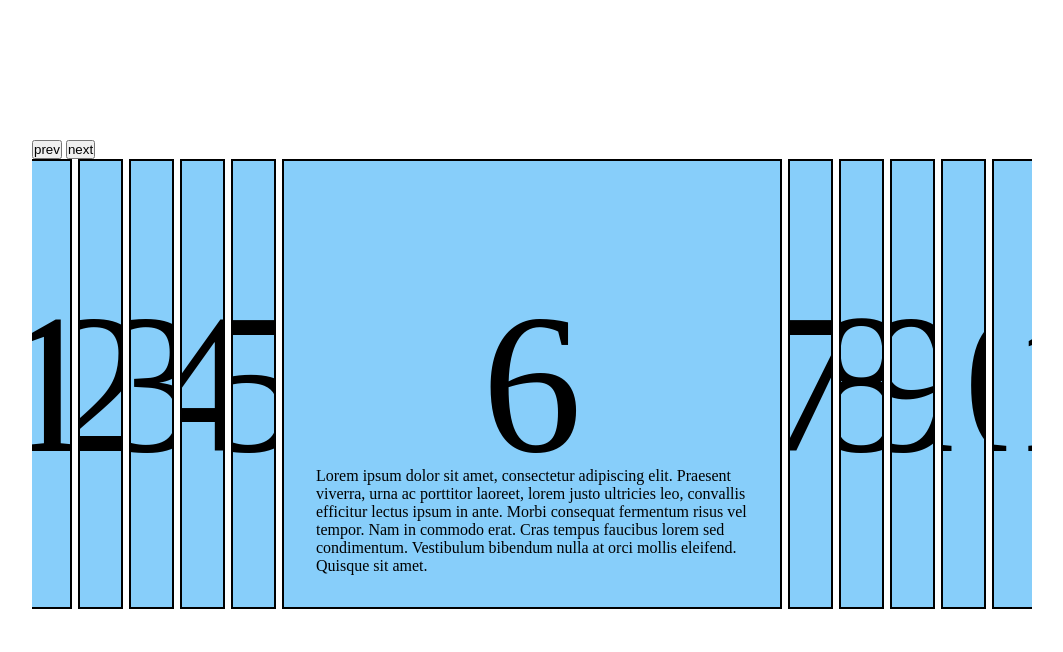
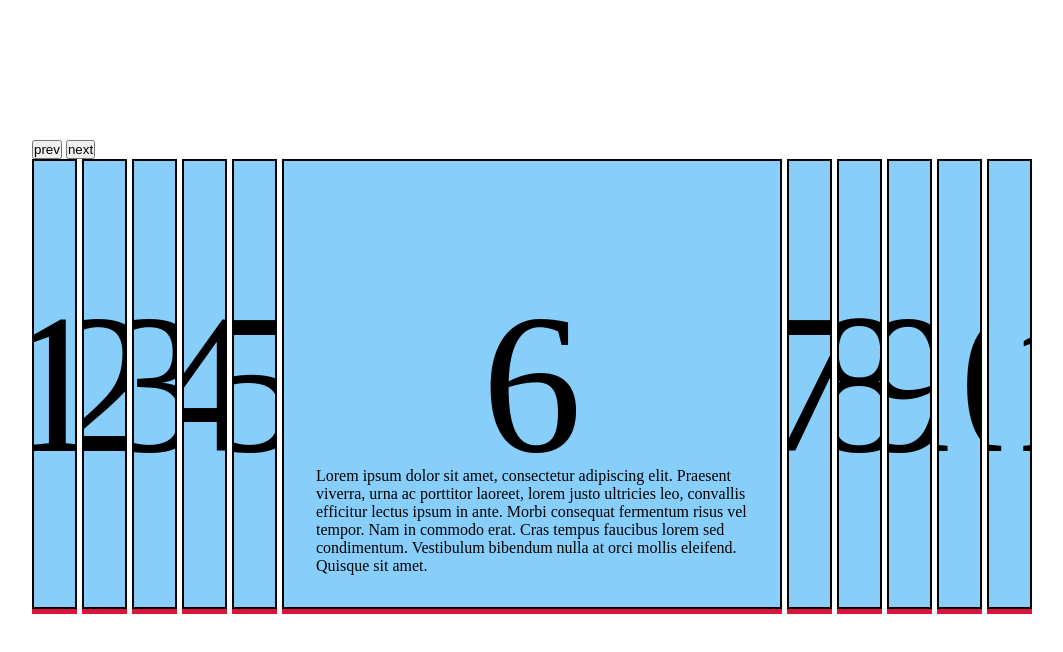
Before and after one commit to KrzysztofLesny/carousel-demo, a plain HTML site: page index.html in a window 1280 px wide. Shown: the whole page, without its empty margins (108-1171 px from the left). Drawn offline with Linux system fonts and the light colour scheme.

Commit message:
general improvements

```diff
--- a/index.html
+++ b/index.html
@@ -81,6 +81,19 @@
                     </div>
                 </div>
             </div>
+            <div class="marker-wrapper">
+                <div class="marker"></div>
+                <div class="marker"></div>
+                <div class="marker"></div>
+                <div class="marker"></div>
+                <div class="marker"></div>
+                <div class="marker center"></div>
+                <div class="marker"></div>
+                <div class="marker"></div>
+                <div class="marker"></div>
+                <div class="marker"></div>
+                <div class="marker"></div>
+            </div>
         </div>
     </div>
 </body>
--- a/index.js
+++ b/index.js
@@ -1,16 +1,12 @@
 document.addEventListener('DOMContentLoaded', () => {
 
+    const root = document.documentElement;
     const centeredSlides = document.querySelectorAll(`.slider-centered-slide`);
     const centeredSlidesWrapper = document.querySelector(`.slider-centered-wrapper`);
     const directionBtns = document.querySelectorAll(`[data-direction]`);
-    let translateDistance = 6;
+    let translateDistance;
     let traveledDistance = 0;
     let activeSlide;
-
-    const getTranslateDistance = () => {
-        translateDistance += centeredSlides[0].offsetWidth;
-    }
-    getTranslateDistance();
 
     const getSlidesArray = () => {
         return [...document.querySelectorAll(`.slider-centered-slide`)];
@@ -26,34 +22,50 @@ document.addEventListener('DOMContentLoaded', () => {
         if (direction === 'next') {
             newSlide = slidesArray[2].cloneNode(true);
             centeredSlidesWrapper.appendChild(newSlide);
-            centeredSlidesWrapper.removeChild(centeredSlidesWrapper.firstElementChild);
         } else {
             newSlide = slidesArray[10].cloneNode(true);
             centeredSlidesWrapper.insertBefore(newSlide, centeredSlidesWrapper.children[0]);
+        }
+    }
+    const removeExcessSlide = (direction) => {
+        if (direction === 'next') {
+            centeredSlidesWrapper.removeChild(centeredSlidesWrapper.firstElementChild);
+        } else {
             centeredSlidesWrapper.removeChild(centeredSlidesWrapper.lastElementChild);
         }
-        traveledDistance = 0;
-        centeredSlidesWrapper.style.setProperty('--translateDistance', `${traveledDistance}px`);
-        const timeout = setTimeout(() => {
-            //centeredSlidesWrapper.style.setProperty('--translateDistance', `${traveledDistance}px`);
-        }, 500);
     }
     const handleSlideChange = (direction) => {
         let newActiveSlide
         if (direction === 'next') {
             newActiveSlide = activeSlide.nextElementSibling;
             traveledDistance -= translateDistance;
+            root.style.setProperty('--transformOrigin', `right`);
         } else {
             newActiveSlide = activeSlide.previousElementSibling
             traveledDistance += translateDistance
+            root.style.setProperty('--transformOrigin', `left`);
         }
-        toggleSlideActiveClass(newActiveSlide)
-        centeredSlidesWrapper.style.setProperty('--translateDistance', `${traveledDistance}px`);
+        //root.style.setProperty('--translateDistance', `${traveledDistance}px`);
+        addNewSideSlides(direction);
+        toggleSlideActiveClass(newActiveSlide);
+        //const removeExcessSlideDelay = setTimeout(() => {
+            //traveledDistance = 0;
+            //root.style.setProperty('--translateDistance', `${traveledDistance}px`);
+        //}, 250);
+        removeExcessSlide(direction);
+        traveledDistance = 0;
+        root.style.setProperty('--translateDistance', `${traveledDistance}px`);
         activeSlide = newActiveSlide;
-        addNewSideSlides(direction);
     }
     // INIT
     const init = () => {
+        let wrapperWidth = centeredSlidesWrapper.offsetWidth
+        root.style.setProperty('--slidesGap', `${wrapperWidth*0.005}px`);
+        root.style.setProperty('--slideWidth', `${wrapperWidth*0.045}px`);
+        root.style.setProperty('--slideMinWidth', `${wrapperWidth*0.045}px`);
+        root.style.setProperty('--activeSlideWidth', `${wrapperWidth*0.5}px`);
+        root.style.setProperty('--activeSlideMinWidth', `${wrapperWidth*0.5}px`);
+        translateDistance = (wrapperWidth*0.045) + (wrapperWidth*0.005);
         let slidesArray = getSlidesArray();
         let leftNewSlide = slidesArray[10].cloneNode(true);
         let rightNewSlide = slidesArray[0].cloneNode(true);
--- a/style.css
+++ b/style.css
@@ -3,21 +3,32 @@
     margin: 0;
     box-sizing: border-box;
 }
+:root {
+    --slidesGap: 0px;
+    --slideWidth: 0px;
+    --slideMinWidth: 0px;
+    --activeSlideWidth: 0px;
+    --activeSlideMinWidth: 0px;
+    --translateDistance: 0px;
+    --transformOrigin: center;
+}
+.section {
+    padding: 140px;
+}
 .slider-centered-container {
-    padding: 140px;
+    overflow: hidden;
 }
 .slider-centered-wrapper {
     display: flex;
     justify-content: center;
-    gap: 6px;
-    overflow: hidden;
-    --translateDistance: 0px;
+    gap: var(--slidesGap);
     transform: translateX(var(--translateDistance));
+    transform-origin: var(--transformOrigin);
     transition: transform 500ms linear;
 }
 .slider-centered-slide {
-    width: 4.5%;
-    min-width: 4.5%;
+    width: var(--slideWidth);
+    min-width: var(--slideMinWidth);
     transition: width 500ms linear, min-width 500ms linear;
     height: 450px;
     overflow: hidden;
@@ -25,13 +36,14 @@
     border: black 2px solid;
 }
 .slider-centered-slide.active {
-    width: 50%;
-    min-width: 50%;
+    width: var(--activeSlideWidth);
+    min-width: var(--activeSlideMinWidth);
 }
 .slide-centered-slide-text-container {
     opacity: 0;
     transition: opacity 0ms linear;
     z-index: -1;
+    pointer-events: none;
     position: absolute;
     bottom: 32px;
     left: 32px;
@@ -49,6 +61,7 @@
     justify-content: center;
     align-items: center;
     z-index: -1;
+    pointer-events: none;
     position: absolute;
     top: 0;
     bottom: 0;
@@ -56,3 +69,19 @@
     right: 0;
     background-color: lightskyblue;
 }
+.marker-wrapper {
+    display: flex;
+    justify-content: center;
+    gap: var(--slidesGap);
+    overflow: hidden;
+}
+.marker {
+    width: var(--slideWidth);
+    min-width: var(--slideMinWidth);
+    height: 5px;
+    background-color: crimson;
+}
+.marker.center {
+    width: var(--activeSlideWidth);
+    min-width: var(--activeSlideMinWidth);
+}
```
